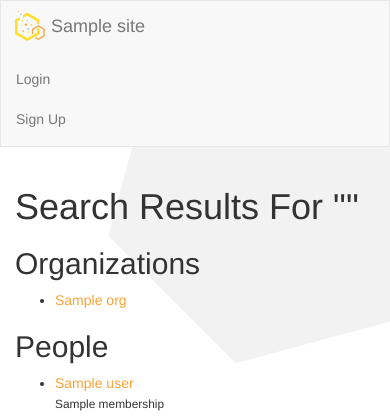
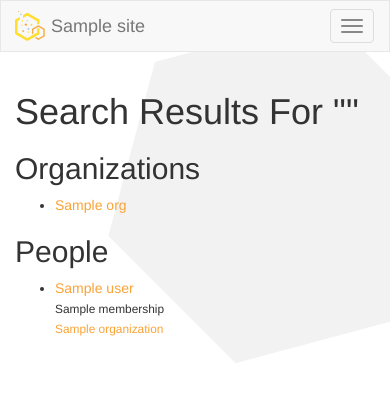
Before and after one commit to toolness/hive-django, a Django app: template directory/templates/directory/search.html in a window 390 px wide. Shown: the top 418 px of the page. Run offline with Django 3.2, Linux system fonts and the light colour scheme; the template is opened without the code that fills it: most values are stand-ins (such as "Sample title", 1, 10 or a date in 2020); some libraries are stand-ins or nearby versions; some web fonts are replaced.

Commit message:
made the navbar collapsible, so there's a hamburger on tiny screens.

```diff
--- a/hive/templates/base.html
+++ b/hive/templates/base.html
@@ -11,8 +11,15 @@
 <nav class="navbar navbar-default" role="navigation">
   <div class="container">
     <div class="navbar-header">
+      <button type="button" class="navbar-toggle" data-toggle="collapse" data-target="#navbar-collapse">
+        <span class="sr-only">Toggle navigation</span>
+        <span class="icon-bar"></span>
+        <span class="icon-bar"></span>
+        <span class="icon-bar"></span>
+      </button>
       <a class="navbar-brand" href="{% url 'home' %}">{{ site.name }}</a>
     </div>
+    <div class="collapse navbar-collapse" id="navbar-collapse">
       <ul class="nav navbar-nav navbar-right">
         {% if user.is_authenticated %}
           <li class="dropdown">
@@ -45,6 +52,7 @@
         {% endif %}
       </ul>
     </div>
+  </div>
 </nav>
 
 <div class="container">
```
Lines whose indentation alone changed are shown as unchanged.
